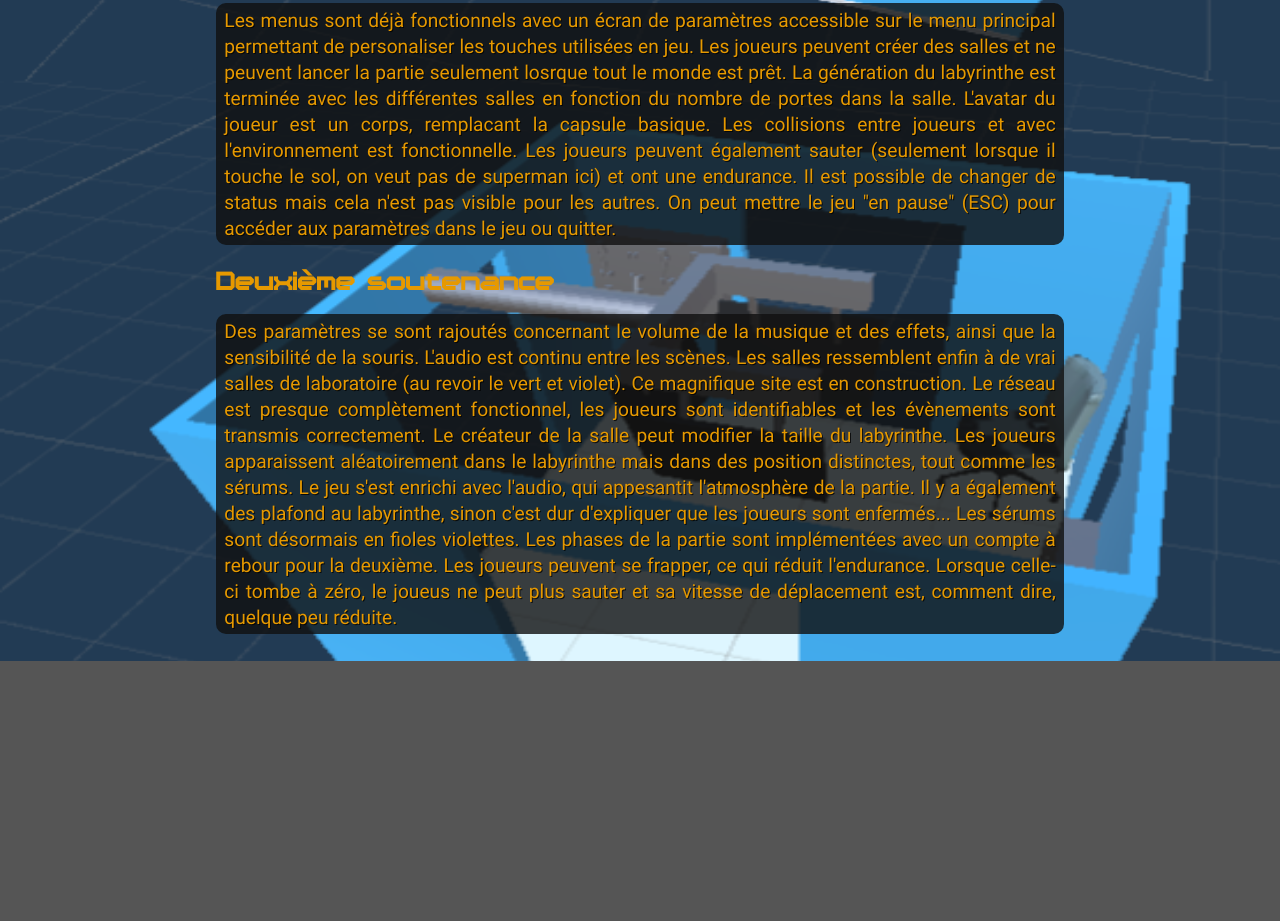
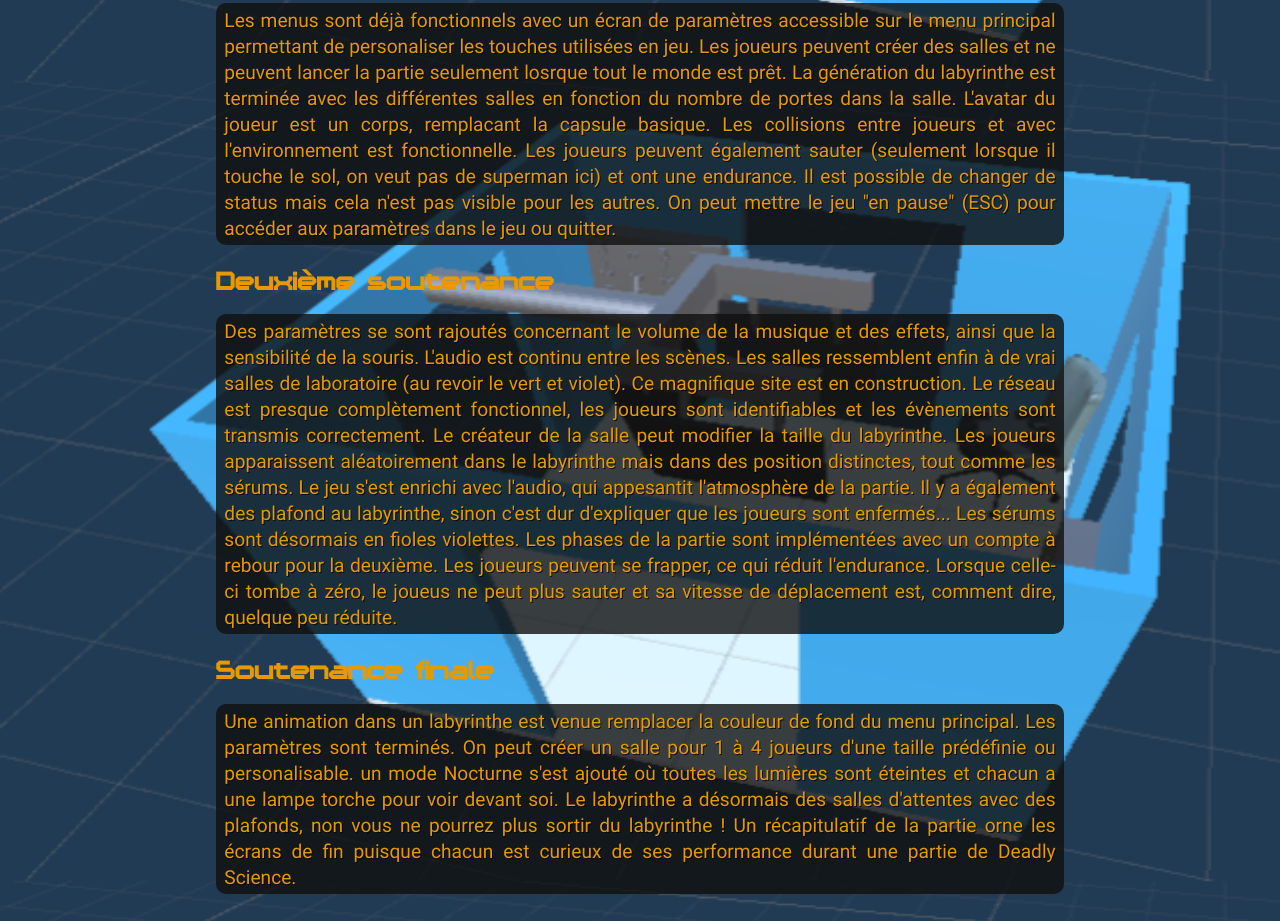
Before and after one commit to Cc618/Deadly-Science-Website, a plain HTML site: page index.html in a window 1280 px wide. Shown: the part 1519-2440 px from the top of the page. Before the commit the page ends 2180 px from the top, so only its background shows below. Drawn offline with Linux system fonts and the light colour scheme.

Commit message:
Updated index

```diff
--- a/index.html
+++ b/index.html
@@ -40,6 +40,9 @@
 
 		<h3>Deuxième soutenance</h3>
 		<p>Des paramètres se sont rajoutés concernant le volume de la musique et des effets, ainsi que la sensibilité de la souris. L'audio est continu entre les scènes. Les salles ressemblent enfin à de vrai salles de laboratoire (au revoir le vert et violet). Ce magnifique site est en construction. Le réseau est presque complètement fonctionnel, les joueurs sont identifiables et les évènements sont transmis correctement. Le créateur de la salle peut modifier la taille du labyrinthe. Les joueurs apparaissent aléatoirement dans le labyrinthe mais dans des position distinctes, tout comme les sérums. Le jeu s'est enrichi avec l'audio, qui appesantit l'atmosphère de la partie. Il y a également des plafond au labyrinthe, sinon c'est dur d'expliquer que les joueurs sont enfermés... Les sérums sont désormais en fioles violettes. Les phases de la partie sont implémentées avec un compte à rebour pour la deuxième. Les joueurs peuvent se frapper, ce qui réduit l'endurance. Lorsque celle-ci tombe à zéro, le joueus ne peut plus sauter et sa vitesse de déplacement est, comment dire, quelque peu réduite.</p>
+
+		<h3>Soutenance finale</h3>
+		<p>Une animation dans un labyrinthe est venue remplacer la couleur de fond du menu principal. Les paramètres sont terminés. On peut créer un salle pour 1 à 4 joueurs d'une taille prédéfinie ou personalisable. un mode Nocturne s'est ajouté où toutes les lumières sont éteintes et chacun a une lampe torche pour voir devant soi. Le labyrinthe a désormais des salles d'attentes avec des plafonds, non vous ne pourrez plus sortir du labyrinthe ! Un récapitulatif de la partie orne les écrans de fin  puisque chacun est curieux de ses performance durant une partie de Deadly Science.</p>
 	</section>
 
 	<footer>
```
